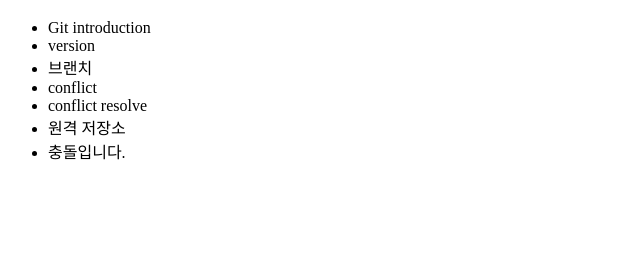
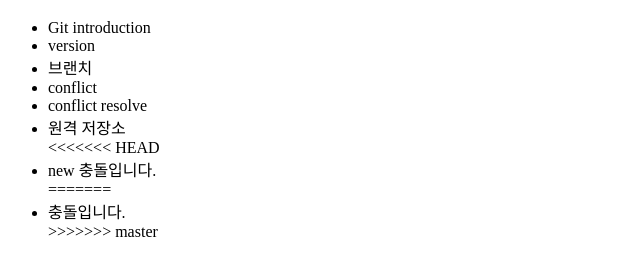
Before and after one commit to Kim-Gyuri/source-tree-Git, a plain HTML site: page src/git/Hi.html in a window 1280 px wide. Shown: the part 108-384 px from the top of the page, without its empty margins (0-640 px from the left). Drawn offline with Linux system fonts and the light colour scheme.

Commit message:
Merge branch '실험3' of https://github.com/Kim-Gyuri/source-tree-Git into 실험3
# Conflicts:
#	src/git/index.html

```diff
--- a/src/git/Hi.html
+++ b/src/git/Hi.html
@@ -16,7 +16,11 @@
         <li>conflict</li>
         <li>conflict resolve</li>
         <li>원격 저장소</li>
+<<<<<<< HEAD
+        <li>new 충돌입니다.</li>
+=======
         <li>충돌입니다.</li>
+>>>>>>> master
     </ul>
 
 </body>
```
